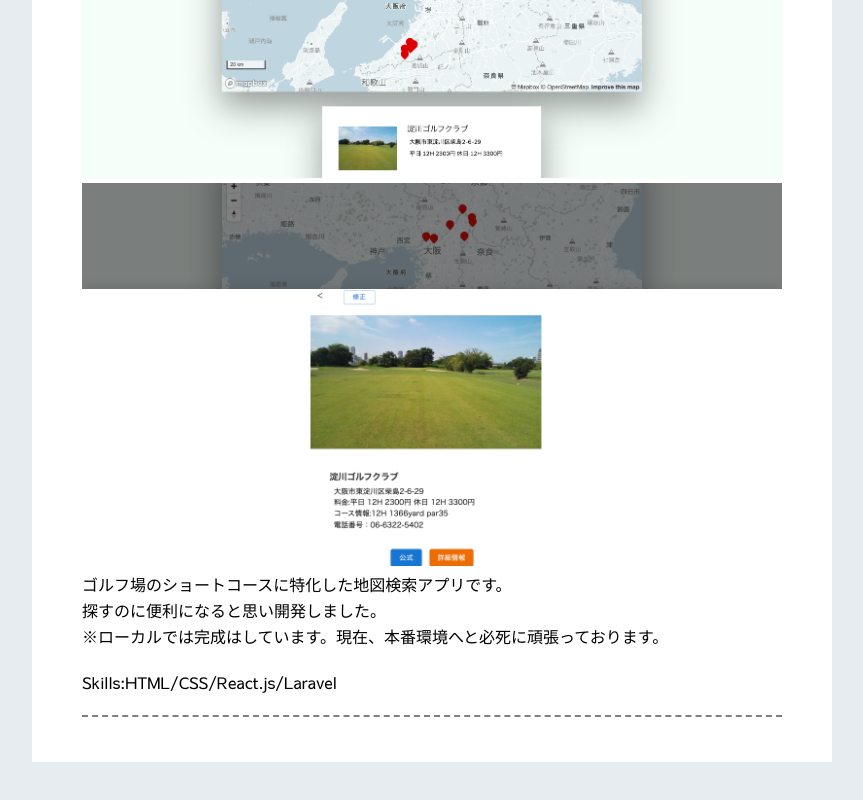
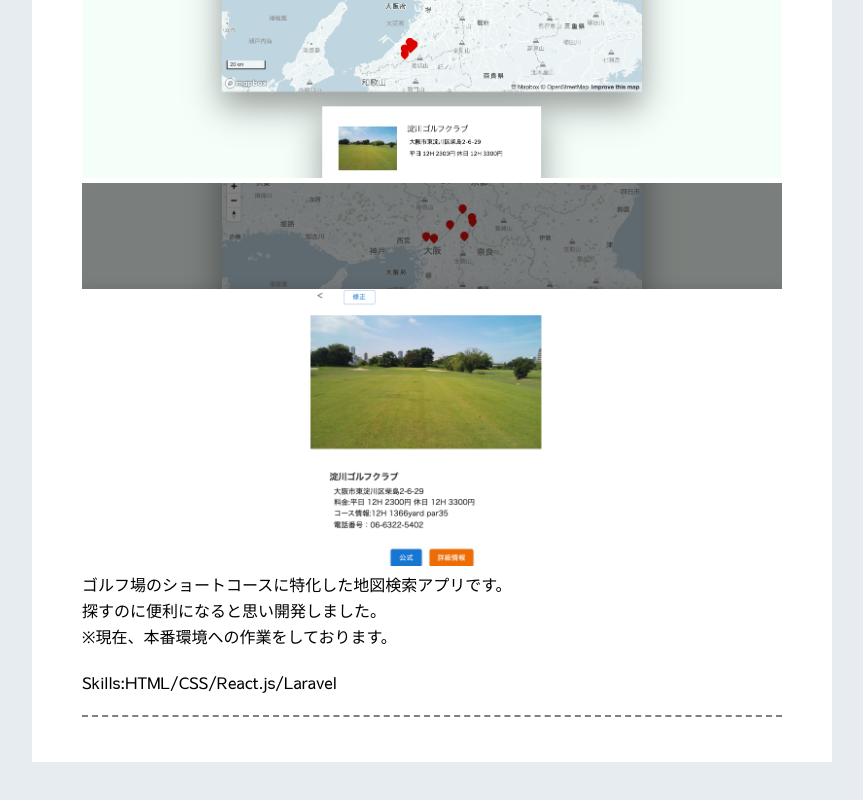
Before and after one commit to Ryotaross/Portfolio2, a React (Create React App) app: page /product in a window 1280 px wide. Shown: the part 2599-3399 px from the top of the page, without its empty margins (208-1071 px from the left). Built offline with nearby package versions, Linux system fonts and the light colour scheme.

Commit message:
修正１

```diff
--- a/src/components/productMain.tsx
+++ b/src/components/productMain.tsx
@@ -51,7 +51,7 @@ function ProductMain() {
         <MainText>
           ゴルフ場のショートコースに特化した地図検索アプリです。<br />
           探すのに便利になると思い開発しました。<br />
-          ※ローカルでは完成はしています。現在、本番環境へと必死に頑張っております。
+          ※現在、本番環境への作業をしております。
         </MainText>
         <MainText>Skills:HTML/CSS/React.js/Laravel</MainText>
       </Item>
```
